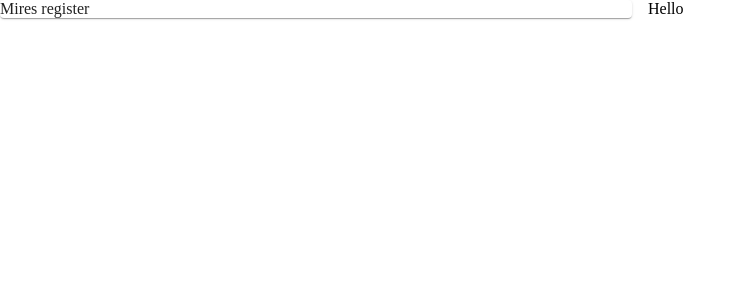
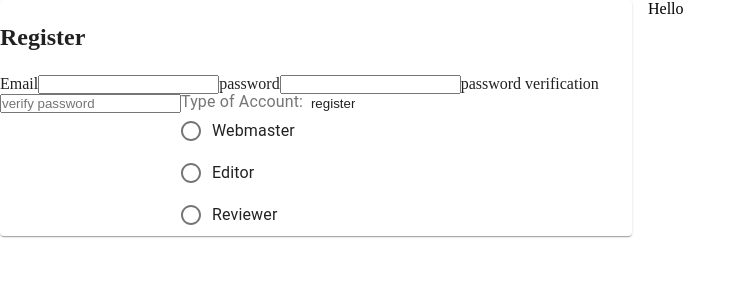
Before and after one commit to Benedict-Carling/Programming3-Frontend, a React (Create React App) app: page /accountmanagement in a window 1280 px wide. Shown: the top 300 px of the page, without its empty margins (0-746 px from the left). Built offline with nearby package versions, Linux system fonts and the light colour scheme.

Commit message:
registering users from webmaster page functionality

```diff
--- a/src/components/AccountManagement/Register.js
+++ b/src/components/AccountManagement/Register.js
@@ -1,5 +1,83 @@
-import React from "react";
+
+import React, { useState, useContext } from "react";
+import { useHistory } from "react-router-dom";
+import UserContext from "../../context/UserContext";
+import Axios from "axios";
+import Radio from '@material-ui/core/Radio';
+import RadioGroup from '@material-ui/core/RadioGroup';
+import FormControlLabel from '@material-ui/core/FormControlLabel';
+import FormControl from '@material-ui/core/FormControl';
+import FormLabel from '@material-ui/core/FormLabel';
 
 export default function Register() {
-  return <div>Mires register</div>;
+  const [email, setEmail] = useState("");
+  const [password, setPassword] = useState("");
+  const [passwordCheck, setPasswordCheck] = useState("");
+  const [userType, setAccountType ] = useState("");
+
+  const { setUserData } = useContext(UserContext);
+  const history = useHistory();
+
+
+  const handleChange = (event) => {
+    setAccountType(event.target.value);
+
+  };
+
+  const submit = async (e) => {
+    e.preventDefault();
+    console.log(userType)
+    console.log(email)
+    console.log(password)
+    console.log(passwordCheck)
+    const newUser = { email, password, passwordCheck, userType };
+    console.log(newUser)
+    const hi = await Axios.post("http://localhost:5000/users/register", newUser);
+    console.log(hi.msg)
+    const loginRes = await Axios.post("http://localhost:5000/users/login", {
+      email,
+      password,
+    });
+    setUserData({
+      token: loginRes.data.token,
+      user: loginRes.data.user,
+    });
+    history.push("/");
+  };
+  return (
+    <div className= "Register">
+      <h2>Register</h2>
+      <form onSubmit={submit}>
+        <label htmlFor="register-email">Email</label>
+        <input
+          onChange={(e) => setEmail(e.target.value)}
+          id="register-email"
+          type="email"
+        />
+        <label htmlFor="register-password">password</label>
+        <input
+          onChange={(e) => setPassword(e.target.value)}
+          id="register-password"
+          type="password"
+        />
+        <label htmlFor="register-passwordCheck">password verification</label>
+        <input
+          onChange={(e) => setPasswordCheck(e.target.value)}
+          id="register-passwordCheck"
+          type="password"
+          placeholder="verify password"
+        />
+        <FormControl component="fieldset">
+          <FormLabel component="legend">Type of Account:</FormLabel>
+            <RadioGroup aria-label="Type of account" name="account" value={userType} onChange={handleChange}>
+              <FormControlLabel value="webmaster" control={<Radio />} label="Webmaster" />
+              <FormControlLabel value="editor" control={<Radio />} label="Editor" />
+              <FormControlLabel value="reviewer" control={<Radio />} label="Reviewer" />
+          </RadioGroup>
+
+    </FormControl>
+        <input type="submit" value="register" />
+      </form>
+    </div>
+  );
 }
--- a/src/components/auth/Register.js
+++ b/src/components/auth/Register.js
@@ -23,7 +23,7 @@ export default function Register() {
       token: loginRes.data.token,
       user: loginRes.data.user,
     });
-    history.push("/");
+    history.push("/home");
   };
 
   return (
```
